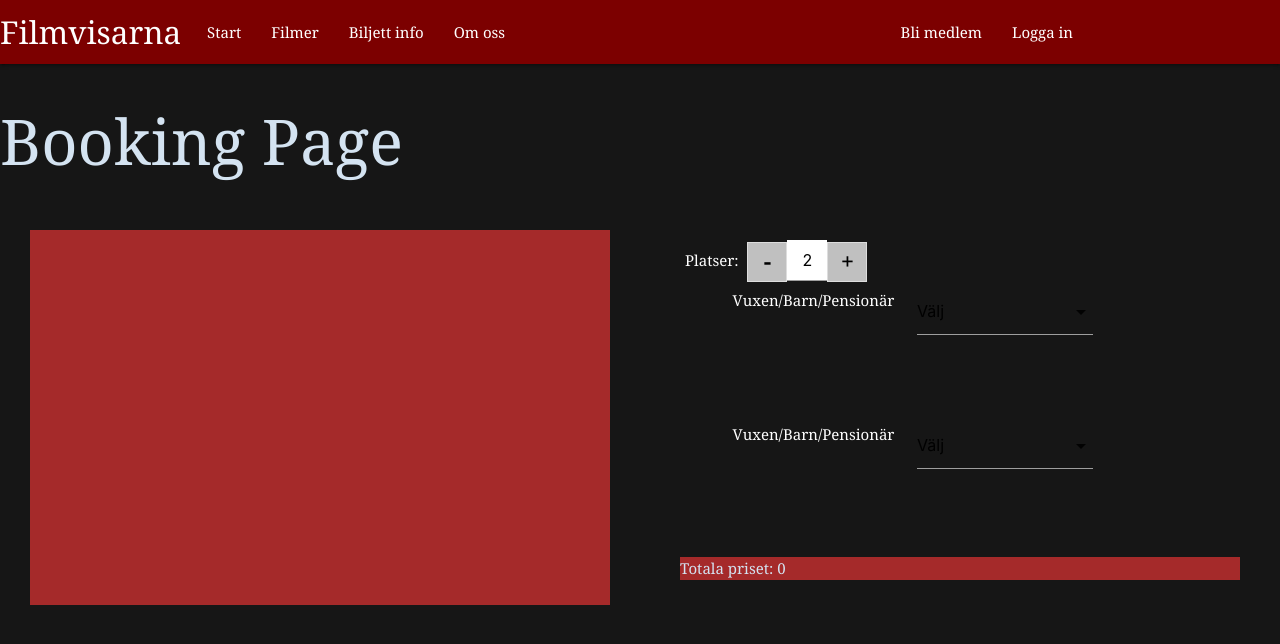
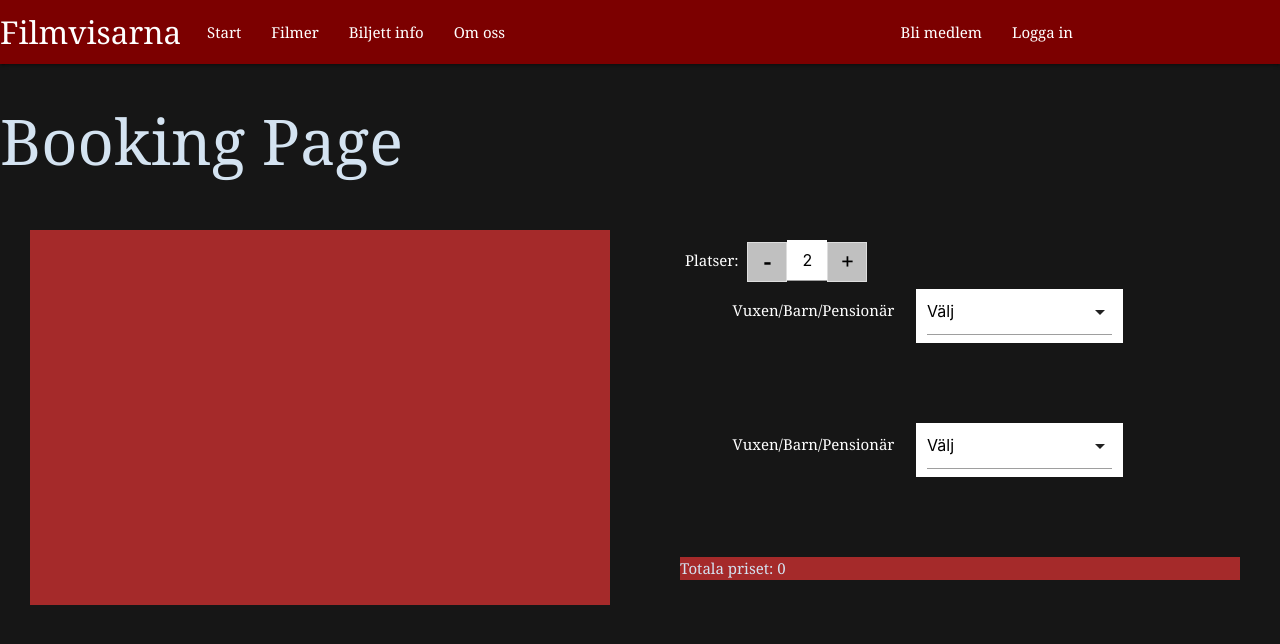
Before and after one commit to ali94160/filmvisarna-grupp3, a Vue app in the folder frontend/: page /booking in a window 1280 px wide. Shown: the top 644 px of the page. Built offline with nearby package versions, Linux system fonts and the light colour scheme; no server answers.

Commit message:
Updating price settings

```diff
--- a/frontend/src/components/BookingInput.vue
+++ b/frontend/src/components/BookingInput.vue
@@ -40,7 +40,9 @@ export default {
      //Denna emit funkar
      //Problem: subtraherar inte priset när man gör mindre input fält
       this.price = this.prices[event.target.value - 1]
-      this.$emit('updateTotalPrice', this.price)
+
+      this.$emit('updateTotalPrice', this.price, this.ticketNumber )
+
     }
   }
 };
@@ -51,6 +53,10 @@ span {
   color: white;
   display: table-cell;
   vertical-align: bottom;
+  padding: 10px;
+}
+.l5{
+  background-color: white;
 }
 
 .input {
```
